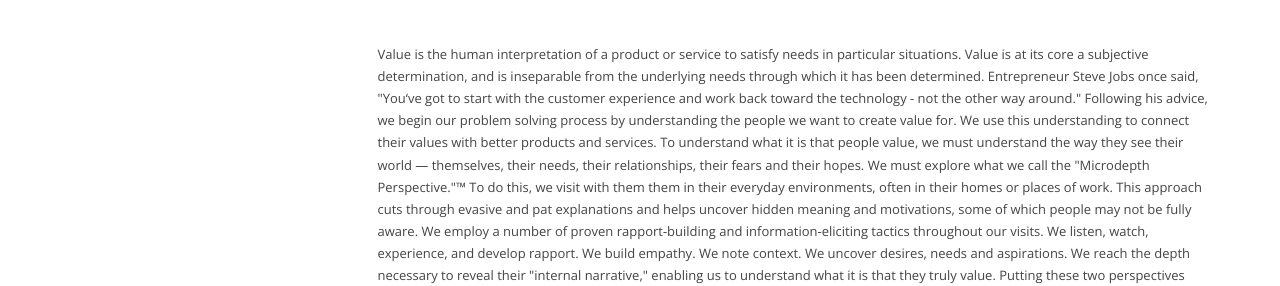
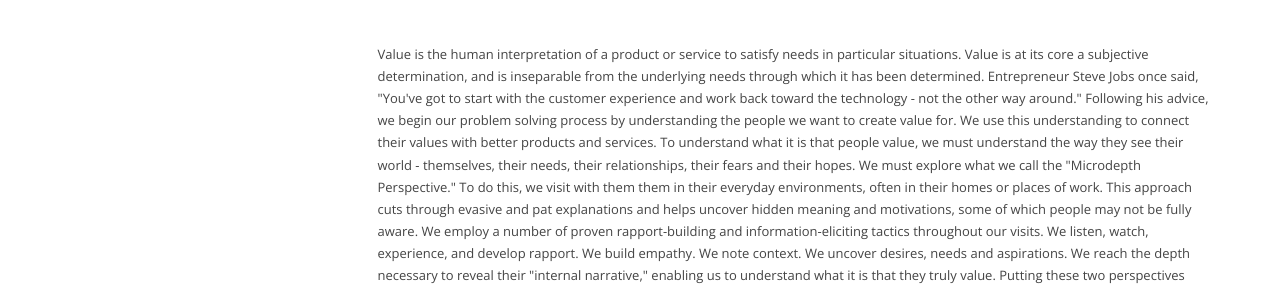
Before and after one commit to basecampinsights/basecampinsights.github.io, a Jekyll site: the page built from features.html, in a window 1280 px wide. Shown: the part 767-1053 px from the top of the page. Built offline with Jekyll 4.4.1, drawn with Linux system fonts in a browser that asks for light colours; nearby versions of some CDN libraries; Markdown is read by kramdown in place of the engine named in the settings; some of the changed text lies outside the part shown.

```diff
--- a/_includes/head.html
+++ b/_includes/head.html
@@ -7,23 +7,22 @@
     <link rel="canonical" href="{{ page.url | replace:'index.html','' | prepend: site.baseurl | prepend: site.url }}">
 
 	<!-- Google Font: Open Sans -->
-    <link rel="stylesheet" href="http://fonts.googleapis.com/css?family=Open+Sans:400,400italic,600,600italic,800,800italic">
-    <link rel="stylesheet" href="http://fonts.googleapis.com/css?family=Oswald:400,300,700">
+    <link rel="stylesheet" href="//fonts.googleapis.com/css?family=Open+Sans:400,400italic,600,600italic,800,800italic">
+    <link rel="stylesheet" href="//fonts.googleapis.com/css?family=Oswald:400,300,700">
 
     <!-- CSS -->
-    <!--<link rel="stylesheet" href="{{ site.url }}/assets/css/bootstrap/bootstrap.min.css">-->
     <link href="//maxcdn.bootstrapcdn.com/bootstrap/3.2.0/css/bootstrap.min.css" rel="stylesheet">
     <link href="//maxcdn.bootstrapcdn.com/font-awesome/4.1.0/css/font-awesome.min.css" rel="stylesheet">
-    <link rel="stylesheet" href="{{ site.url }}/assets/css/main.css">
+    <link href="{{ site.url }}/assets/css/main.css" rel="stylesheet" >
 
     <!-- Javascripts -->
-    <script type="text/javascript" src="https://ajax.googleapis.com/ajax/libs/jquery/1.11.1/jquery.min.js"> </script>
-    <script src="//maxcdn.bootstrapcdn.com/bootstrap/3.2.0/js/bootstrap.min.js"></script>
+    <script type="text/javascript" src="//ajax.googleapis.com/ajax/libs/jquery/1.11.1/jquery.min.js"> </script>
+    <script type="text/javascript" src="//maxcdn.bootstrapcdn.com/bootstrap/3.2.0/js/bootstrap.min.js"></script>
 
     <!-- HTML5 shim and Respond.js IE8 support of HTML5 elements and media queries -->
     <!--[if lt IE 9]>
-    <script src="https://oss.maxcdn.com/libs/html5shiv/3.7.0/html5shiv.js"></script>
-    <script src="https://oss.maxcdn.com/libs/respond.js/1.3.0/respond.min.js"></script>
+    <script type="text/javascript" src="//oss.maxcdn.com/libs/html5shiv/3.7.0/html5shiv.js"></script>
+    <script type="text/javascript" src="//oss.maxcdn.com/libs/respond.js/1.3.0/respond.min.js"></script>
     <![endif]-->
 
 </head>
--- a/features/index.html
+++ b/features.html
@@ -92,8 +92,8 @@ title: 'Basecamp Insights Features'
 				<br>
 
 				<p>
-				Value is the human interpretation of a product or service to satisfy needs in particular situations. Value is at its core a subjective determination, and is inseparable from the underlying needs through which it has been determined. Entrepreneur Steve Jobs once said, "You‘ve got to start with the customer experience and work back toward the technology - not the other way around." Following his advice, we begin our problem solving process by understanding the people we want to create value for. We use this understanding to connect their values with better products and services.
-				To understand what it is that people value, we must understand the way they see their world — themselves, their needs, their relationships, their fears and their hopes. We must explore what we call the "Microdepth Perspective."™ To do this, we visit with them them in their everyday environments, often in their homes or places of work. This approach cuts through evasive and pat explanations and helps uncover hidden meaning and motivations, some of which people may not be fully aware. We employ a number of proven rapport-building and information-eliciting tactics throughout our visits. We listen, watch, experience, and develop rapport. We build empathy. We note context. We uncover desires, needs and aspirations. We reach the depth necessary to reveal their "internal narrative," enabling us to understand what it is that they truly value.
+				Value is the human interpretation of a product or service to satisfy needs in particular situations. Value is at its core a subjective determination, and is inseparable from the underlying needs through which it has been determined. Entrepreneur Steve Jobs once said, "You've got to start with the customer experience and work back toward the technology - not the other way around." Following his advice, we begin our problem solving process by understanding the people we want to create value for. We use this understanding to connect their values with better products and services.
+				To understand what it is that people value, we must understand the way they see their world - themselves, their needs, their relationships, their fears and their hopes. We must explore what we call the "Microdepth Perspective." To do this, we visit with them them in their everyday environments, often in their homes or places of work. This approach cuts through evasive and pat explanations and helps uncover hidden meaning and motivations, some of which people may not be fully aware. We employ a number of proven rapport-building and information-eliciting tactics throughout our visits. We listen, watch, experience, and develop rapport. We build empathy. We note context. We uncover desires, needs and aspirations. We reach the depth necessary to reveal their "internal narrative," enabling us to understand what it is that they truly value.
 				Putting these two perspectives together, we are able to build a rich insight framework for understanding customers and creating products and services that they value.
 				</p>
 
@@ -149,7 +149,7 @@ title: 'Basecamp Insights Features'
 
 				<h4>Engage team members more fully</h4>
 
-				<p>When we are tasked with innovating, we need to build on a deep understanding of the end user’s perspective.  We can’t rely on someone else’s insight to inform and motivate us.  We need to find out for ourselves—and to do that, we need to engage with the end user.</p>
+				<p>When we are tasked with innovating, we need to build on a deep understanding of the end user's perspective.  We can't rely on someone else's insight to inform and motivate us.  We need to find out for ourselves-and to do that, we need to engage with the end user.</p>
 
 				<p>The HD video we use in Basecamp Insights brings this experience directly to your team members.  There is something riveting about hearing and seeing someone tell his or her own story.  Body language, nuanced gestures, the content of the narrative, and style of the delivery all draw us in.  As we watch and listen, we come to appreciate the issues and emotions that underlie the story.</p>
 
@@ -157,15 +157,15 @@ title: 'Basecamp Insights Features'
 
 				<h4>Cover more ground more quickly</h4>
 
-				<p>Hearing one person’s in-depth story is a useful exercise, but hearing from two or three individuals is even better.  After you’ve heard a dozen members of a group share their stories, clear patterns of thought, behavior, emotion, and narrative construction emerge.  But few people have time to listen attentively to twelve people at three hours each.  The collaborative nature of Basecamp Insights solves this problem by making it possible to “team-source” observations by dividing up the work.</p>
+				<p>Hearing one person's in-depth story is a useful exercise, but hearing from two or three individuals is even better.  After you've heard a dozen members of a group share their stories, clear patterns of thought, behavior, emotion, and narrative construction emerge.  But few people have time to listen attentively to twelve people at three hours each.  The collaborative nature of Basecamp Insights solves this problem by making it possible to "team-source" observations by dividing up the work.</p>
 
-				<p>Team members can be assigned a portion of the total footage to review rather than the video record in its entirety.  As they do so, they record comments on what they’re learning—comments that are viewable by other team members and contain automatic links to the pertinent portion of the video.  In this way, each member gains in-depth experience with one or two videos, and can quickly get an overview look at the others by reviewing his or her colleagues’ observations.  The stage is then set for a useful post-viewing meeting that can meaningfully address observations and lay the groundwork for insight development.  This approach brings all team members up to speed rapidly.</p>
+				<p>Team members can be assigned a portion of the total footage to review rather than the video record in its entirety.  As they do so, they record comments on what they're learning-comments that are viewable by other team members and contain automatic links to the pertinent portion of the video.  In this way, each member gains in-depth experience with one or two videos, and can quickly get an overview look at the others by reviewing his or her colleagues' observations.  The stage is then set for a useful post-viewing meeting that can meaningfully address observations and lay the groundwork for insight development.  This approach brings all team members up to speed rapidly.</p>
 
 				<h4>Consider multiple perspectives more clearly</h4>
 
-				<p>When team members from distinct backgrounds see an issue differently, it can be hard to know how much of that difference is due to varied experience, discrete philosophical approaches, or other factors.  This lack of clarity influences how individuals contribute to group discussions.  It can make us hesitant to speak up (lest we appear to be naïve, or perhaps egocentric) and can cause us to undervalue statements made by other group members (e.g. “She just thinks that because she’s a lawyer”).</p>
+				<p>When team members from distinct backgrounds see an issue differently, it can be hard to know how much of that difference is due to varied experience, discrete philosophical approaches, or other factors.  This lack of clarity influences how individuals contribute to group discussions.  It can make us hesitant to speak up (lest we appear to be naïve, or perhaps egocentric) and can cause us to undervalue statements made by other group members (e.g. "She just thinks that because she's a lawyer").</p>
 
-				<p>Basecamp Insights helps fight these tendencies in two ways: First, contributing observations and providing feedback to others on one’s own, outside of a face-to-face group setting, is a less stressful exercise that permits freer participation.  Second, with the video footage we create a common point of reference.  This allows team members to set aside concerns about their relative backgrounds and engage.  Differences that then emerge are more likely to be driven by distinct perceptions that need to be considered by the team.</p>
+				<p>Basecamp Insights helps fight these tendencies in two ways: First, contributing observations and providing feedback to others on one's own, outside of a face-to-face group setting, is a less stressful exercise that permits freer participation.  Second, with the video footage we create a common point of reference.  This allows team members to set aside concerns about their relative backgrounds and engage.  Differences that then emerge are more likely to be driven by distinct perceptions that need to be considered by the team.</p>
 
 
 
```
Also changed, not shown: 2 other files.
